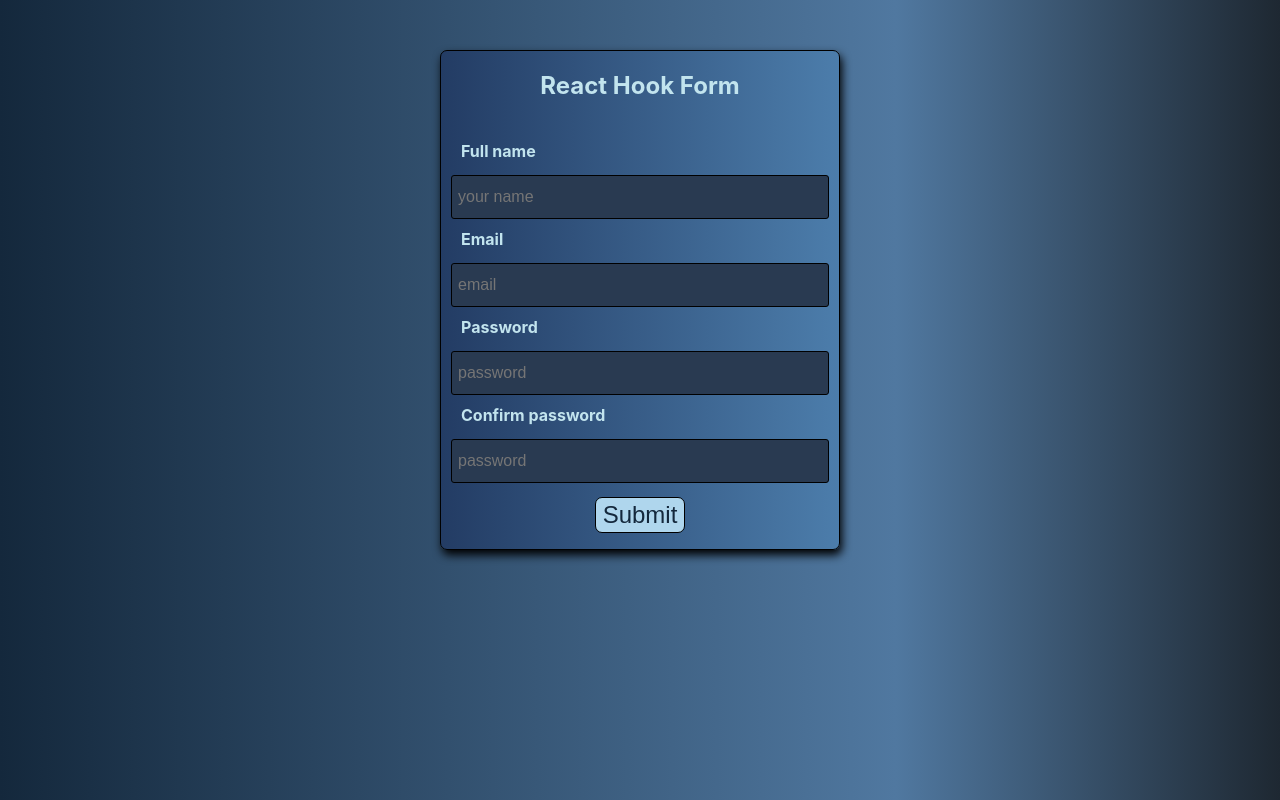
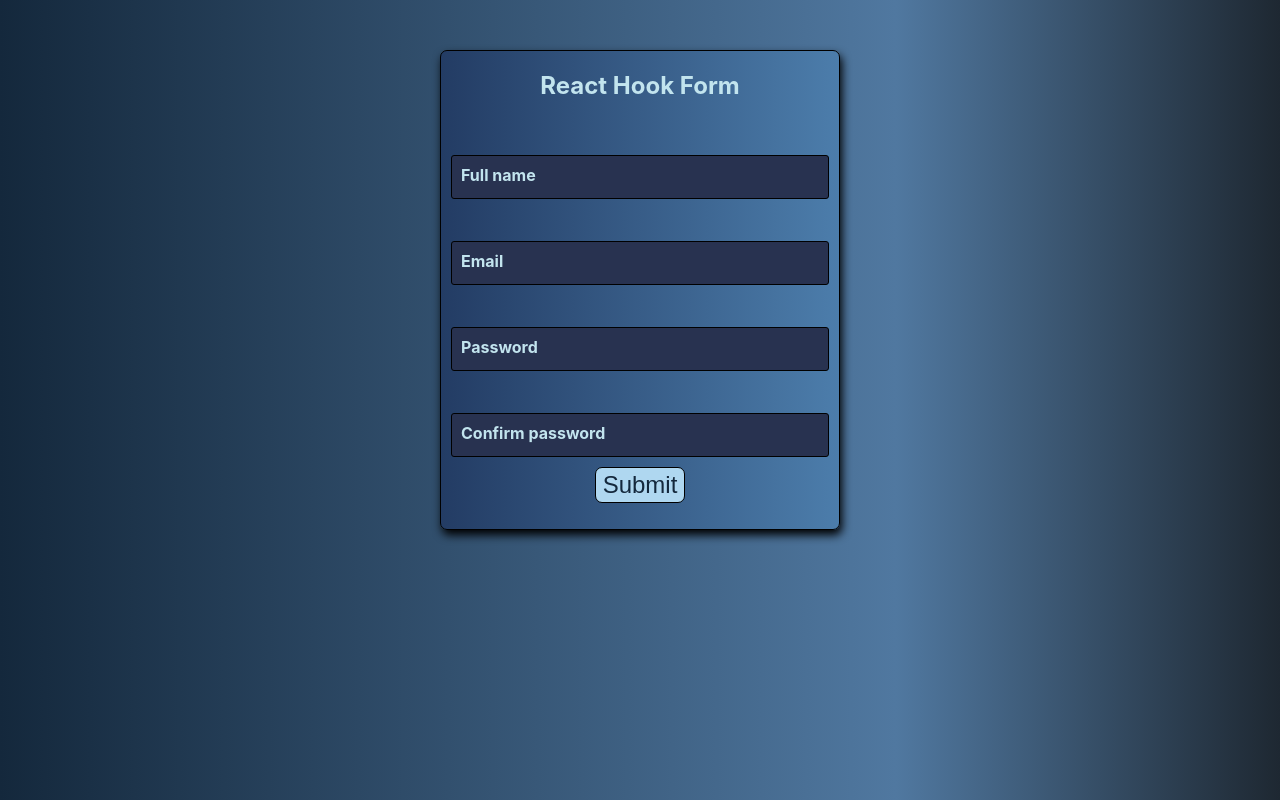
Before and after one commit to davidbrandon713/react-hook-form, a React (Create React App) app: page / in a window 1280 px wide. Built offline with nearby package versions, Linux system fonts and the light colour scheme.

Commit message:
Turn form element into component, more css

```diff
--- a/src/App.jsx
+++ b/src/App.jsx
@@ -1,5 +1,5 @@
 import React, { Component } from 'react';
-import Form from './components/form'
+import Form from './components/form/form'
 
 import './App.css';
 
--- /dev/null
+++ b/src/components/form-element/form-element.css
@@ -0,0 +1,67 @@
+input {
+  height: 30px;
+  width: 358px;
+  padding: 6px 9px;
+  margin: 34px 0px 4px;
+  color: rgb(172, 215, 240);
+  background-color: rgb(40, 50, 80);
+  border: 1px solid black;
+  border-radius: 3px;
+  font-size: 16px;
+  z-index: 800;
+}
+
+input:-webkit-autofill {
+  background-color: rgb(130, 200, 255);
+  -webkit-text-fill-color: black;
+}
+
+h4 {
+  position: relative;
+  top: -38px;
+  left: 10px;
+  height: 0px;
+  width: fit-content;
+  margin: 0px 0px;
+  font-size: 16px;
+  font-weight: 700;
+  z-index: 900;
+}
+
+input:-webkit-autofill + h4,
+input:active + h4,
+input:focus + h4,
+input:not(:placeholder-shown) + h4 {
+  transform: translate(+0px, -46px);
+}
+
+p {
+  position: relative;
+  height: 0px;
+  width: fit-content;
+  top: +18px;
+  left: 10px;
+  margin: 4px 0px;
+  color: red;
+  font-size: 12px;
+  z-index: 100;
+}
+
+button {
+  position: relative;
+  display: block;
+  margin: auto;
+  height: 36px;
+  width: 90px;
+  margin-top: 6px;
+  font-size: 24px;
+  color: rgb(20, 40, 60);
+  background-color: rgb(175, 215, 240);
+  border: 1px solid black;
+  border-radius: 7px;
+  cursor: pointer;
+}
+
+button:active {
+  cursor: grab;
+}
--- /dev/null
+++ b/src/components/form-element/form-element.jsx
@@ -0,0 +1,14 @@
+import React from "react"
+import './form-element.css'
+
+const FormElement = ({ type, name, title, error, errorMsg, register }) => {
+  return (
+    <div>
+      <p>{ error && errorMsg}</p>
+      <input type={type} name={name} placeholder='' {...register(name)} />
+      <h4>{title}</h4>
+    </div>
+  )
+}
+
+export default FormElement;
--- a/src/components/form.css
+++ /dev/null
@@ -1,94 +0,0 @@
-body {
-  background-image: linear-gradient(to right, rgb(20, 40, 60), rgb(80, 120, 160) 70%, rgb(30, 40, 50))
-}
-
-.form-container {
-  position: relative;
-  margin: auto;
-  padding: 10px;
-  width: 400px;
-  height: 500px;
-  top: 50px;
-  box-sizing: border-box;
-  align-items: center;
-  justify-content: center;
-  color: rgb(194, 228, 238);
-  border: 1px solid black;
-  border-radius: 7px;
-  box-shadow: 2px 5px 10px black;
-  background-image: linear-gradient(to right, rgb(35, 60, 100), rgb(76, 125, 171))
-}
-
-.title-container {
-  height: 60px;
-  width: 100%;
-}
-
-.form-title {
-  position: relative;
-  width: 100%;
-  margin-top: 10px;
-  text-align: center;
-}
-
-.form-component {
-  position: relative;
-  margin: 10px 0px;
-  height: 400px;
-  width: 100%;
-}
-
-.form-component h4 {
-  position: relative;
-  top: 0px;
-  left: 10px;
-  height: 16px;
-  margin: auto;
-  font-size: 16px;
-  font-weight: 700;
-}
-
-.form-component p {
-  position: relative;
-  height: 12px;
-  left: 10px;
-  margin: 0px;
-  color: red;
-  font-size: 12px;
-}
-
-.form-component input {
-  height: 30px;
-  width: 364px;
-  padding: 6px;
-  margin: 6px 0px 10px;
-  color: rgb(194, 228, 238);
-  background-color: rgb(41, 58, 81);
-  border: 1px solid black;
-  border-radius: 3px;
-  font-size: 16px;
-}
-
-input:-webkit-autofill {
-  background-color: rgb(113, 189, 255);
-  -webkit-text-fill-color: black;
-}
-
-.form-component button {
-  position: relative;
-  display: block;
-  margin: auto;
-  height: 36px;
-  width: 90px;
-  margin-top: 4px;
-  font-size: 24px;
-  color: rgb(20, 40, 60);
-  background-color: rgb(175, 214, 237);
-  border: 1px solid black;
-  border-radius: 7px;
-  cursor: pointer;
-}
-
-.form-component button:active {
-  cursor: grab;
-}
--- /dev/null
+++ b/src/components/form/form.css
@@ -0,0 +1,36 @@
+.form-container {
+  position: relative;
+  margin: auto;
+  padding: 10px;
+  width: 400px;
+  height: 480px;
+  top: 50px;
+  box-sizing: border-box;
+  align-items: center;
+  justify-content: center;
+  color: rgb(194, 228, 238);
+  border: 1px solid black;
+  border-radius: 7px;
+  box-shadow: 2px 5px 10px black;
+  background-image: linear-gradient(to right, rgb(35, 60, 100), rgb(76, 125, 171));
+  z-index: 0;
+}
+
+.title-container {
+  height: 40px;
+  width: 100%;
+}
+
+.form-title {
+  position: relative;
+  width: 100%;
+  margin-top: 10px;
+  text-align: center;
+}
+
+.form-component {
+  position: relative;
+  margin: 10px 0px;
+  height: 400px;
+  width: 100%;
+}
--- a/src/components/form.jsx
+++ b/src/components/form/form.jsx
@@ -2,6 +2,7 @@ import React from 'react'
 import { useForm }from 'react-hook-form'
 import { yupResolver } from '@hookform/resolvers/yup'
 import * as yup from 'yup'
+import FormElement from '../form-element/form-element'
 
 import './form.css'
 
@@ -32,22 +33,39 @@ const Form = () => {
         <h2 className='form-title'>React Hook Form</h2>
       </div>
       <form className='form-component' onSubmit={handleSubmit(onSubmit)}>
-        <h4>Full name</h4>
-        <p>{ errors.name && 'Required'}</p>
-        <input type='text' name='name' placeholder='your name' {...register('name')} />
 
-        <h4>Email</h4>
-        <p>{ errors.email && 'Must use a valid email address.'}</p>
-        <input type='email' name='email' placeholder='email' {...register('email')} />
-
-        <h4>Password</h4>
-        <p>{ errors.password && 'Password must be between 4 and 16 characters.'}</p>
-        <input type='password' name='password' placeholder='password' {...register('password')} />
-
-        <h4>Confirm password</h4>
-        <p>{ errors.confirmPassword && 'Passwords must match.'}</p>
-        <input type='password' name='confirmPassword' placeholder='password' {...register('confirmPassword')} />
-
+        <FormElement
+          title='Full name'
+          name='name'
+          type='text'
+          error={errors.name}
+          errorMsg='Name is required.'
+          register={register}
+        />
+        <FormElement
+          title='Email'
+          name='email'
+          type='text'
+          error={errors.email}
+          errorMsg='Must use a valid email address.'
+          register={register}
+        />
+        <FormElement
+          title='Password'
+          name='password'
+          type='password'
+          error={errors.password}
+          errorMsg='Password must be between 4 and 16 characters.'
+          register={register}
+        />
+        <FormElement
+          title='Confirm password'
+          name='confirmPassword'
+          type='password'
+          error={errors.confirmPassword}
+          errorMsg='Passwords must match.'
+          register={register}
+        />
         <button type='submit' id='btnSubmit'>Submit</button>
       </form>
     </div>
--- a/src/index.css
+++ b/src/index.css
@@ -5,6 +5,7 @@ body {
     sans-serif;
   -webkit-font-smoothing: antialiased;
   -moz-osx-font-smoothing: grayscale;
+  background-image: linear-gradient(to right, rgb(20, 40, 60), rgb(80, 120, 160) 70%, rgb(30, 40, 50))
 }
 
 code {
```
